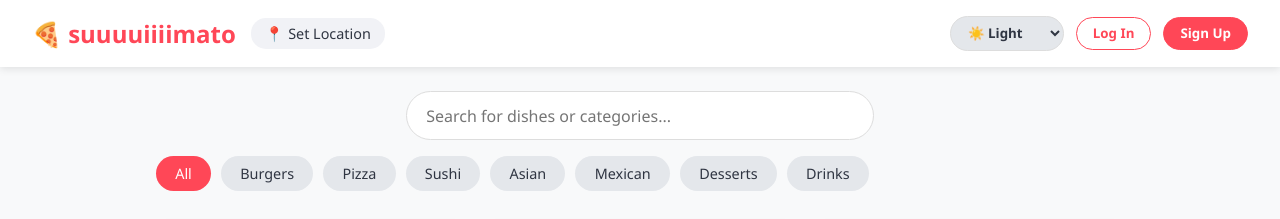
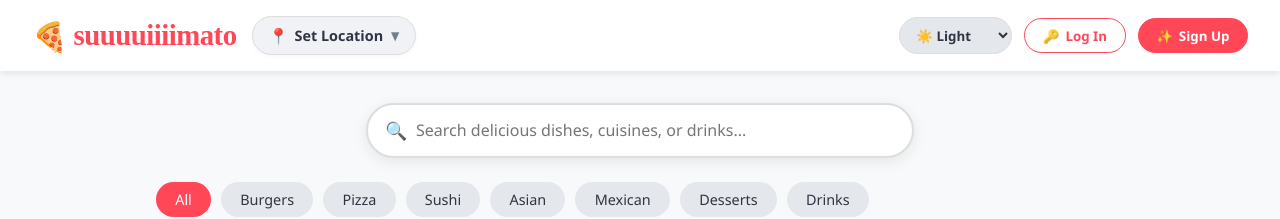
Before and after one commit to mdrosinsekh/food-packet, a website: page index.html in a window 1280 px wide. Shown: the top 219 px of the page. Drawn offline with Linux system fonts and the light colour scheme.

Commit message:
https://mdrosinsekh.github.io/food-packet/

```diff
--- a/index.html
+++ b/index.html
@@ -17,6 +17,7 @@
       --border: #ddd;
       --chip-bg: #e4e7eb;
       --badge-bg: #f1f2f6;
+      --search-shadow: rgba(0, 0, 0, 0.08);
     }
 
     [data-theme="dark"] {
@@ -30,6 +31,7 @@
       --border: #40405c;
       --chip-bg: #383850;
       --badge-bg: #383850;
+      --search-shadow: rgba(0, 0, 0, 0.3);
     }
 
     [data-theme="sunset"] {
@@ -43,6 +45,7 @@
       --border: #57295d;
       --chip-bg: #4a2350;
       --badge-bg: #4a2350;
+      --search-shadow: rgba(0, 0, 0, 0.4);
     }
 
     * {
@@ -78,29 +81,54 @@
       gap: 15px;
     }
 
+    /* Logo styled in Times New Roman */
     .logo {
-      font-size: 1.5rem;
+      font-family: 'Times New Roman', Times, serif;
+      font-size: 1.8rem;
       font-weight: bold;
+      letter-spacing: -0.5px;
       color: var(--primary);
       text-decoration: none;
+      display: flex;
+      align-items: center;
+      gap: 6px;
     }
 
+    .logo span.logo-icon {
+      font-family: 'Segoe UI', sans-serif;
+    }
+
+    /* Location Badge with Icons */
     .location-badge {
       display: flex;
       align-items: center;
-      gap: 5px;
+      gap: 6px;
       font-size: 0.9rem;
+      font-weight: 600;
       color: var(--text);
       background: var(--badge-bg);
-      padding: 0.4rem 0.9rem;
-      border-radius: 15px;
+      padding: 0.45rem 1rem;
+      border-radius: 20px;
       cursor: pointer;
-      border: none;
-      transition: background 0.2s, color 0.2s;
+      border: 1px solid var(--border);
+      transition: all 0.2s ease;
+      box-shadow: 0 2px 5px rgba(0,0,0,0.03);
     }
 
     .location-badge:hover {
-      opacity: 0.9;
+      border-color: var(--primary);
+      transform: translateY(-1px);
+    }
+
+    .location-badge .loc-icon {
+      color: var(--primary);
+      font-size: 1rem;
+    }
+
+    .location-badge .chevron-icon {
+      font-size: 0.75rem;
+      color: var(--muted);
+      margin-left: 2px;
     }
 
     .nav-actions {
@@ -113,22 +141,26 @@
       background: var(--chip-bg);
       color: var(--text);
       border: 1px solid var(--border);
-      padding: 0.4rem 0.8rem;
+      padding: 0.45rem 0.8rem;
       border-radius: 20px;
       font-weight: 600;
       cursor: pointer;
       outline: none;
     }
 
+    /* Auth Buttons with Icons */
     .btn-auth {
       background: transparent;
       border: 1.5px solid var(--primary);
       color: var(--primary);
-      padding: 0.4rem 1rem;
+      padding: 0.45rem 1.1rem;
       border-radius: 20px;
       font-weight: 600;
       cursor: pointer;
-      transition: all 0.2s;
+      display: flex;
+      align-items: center;
+      gap: 6px;
+      transition: all 0.2s ease;
     }
 
     .btn-auth.btn-primary {
@@ -140,6 +172,8 @@
       background: var(--primary-hover);
       border-color: var(--primary-hover);
       color: white;
+      transform: translateY(-1px);
+      box-shadow: 0 4px 10px rgba(255, 71, 87, 0.25);
     }
 
     .user-profile {
@@ -149,28 +183,52 @@
       font-weight: 600;
     }
 
+    /* Stylish Search Bar */
     .search-bar {
       width: 100%;
-      max-width: 500px;
-      margin: 1.5rem auto 1rem auto;
+      max-width: 580px;
+      margin: 2rem auto 1.5rem auto;
       display: flex;
       padding: 0 1rem;
     }
 
+    .search-wrapper {
+      position: relative;
+      width: 100%;
+      display: flex;
+      align-items: center;
+    }
+
+    .search-icon {
+      position: absolute;
+      left: 1.2rem;
+      font-size: 1.1rem;
+      color: var(--muted);
+      pointer-events: none;
+      transition: color 0.2s;
+    }
+
     .search-bar input {
       width: 100%;
-      padding: 0.8rem 1.2rem;
-      border: 1px solid var(--border);
+      padding: 0.9rem 1.2rem 0.9rem 3rem;
+      border: 2px solid var(--border);
       background: var(--card-bg);
       color: var(--text);
-      border-radius: 25px;
+      border-radius: 30px;
       outline: none;
       font-size: 1rem;
-      transition: border-color 0.2s;
+      box-shadow: 0 4px 15px var(--search-shadow);
+      transition: all 0.3s cubic-bezier(0.16, 1, 0.3, 1);
     }
 
     .search-bar input:focus {
       border-color: var(--primary);
+      box-shadow: 0 6px 20px rgba(255, 71, 87, 0.2);
+      transform: translateY(-1px);
+    }
+
+    .search-bar input:focus + .search-icon {
+      color: var(--primary);
     }
 
     .categories {
@@ -452,6 +510,11 @@
       padding-bottom: 0.5rem;
     }
 
+    .bill-header h3 {
+      font-family: 'Times New Roman', Times, serif;
+      font-size: 1.4rem;
+    }
+
     .bill-row {
       display: flex;
       justify-content: space-between;
@@ -492,9 +555,11 @@
 
   <header>
     <div class="logo-container">
-      <a href="#" class="logo">🍕 suuuuiiiimato</a>
+      <a href="#" class="logo"><span class="logo-icon">🍕</span> suuuuiiiimato</a>
       <button class="location-badge" id="location-badge" onclick="handleLocationBadgeClick()" aria-label="Change location">
-        📍 <span id="delivery-location">Set Location</span>
+        <span class="loc-icon">📍</span>
+        <span id="delivery-location">Set Location</span>
+        <span class="chevron-icon">▼</span>
       </button>
     </div>
     <div class="nav-actions">
@@ -504,15 +569,22 @@
         <option value="sunset">🌅 Sunset</option>
       </select>
       <div id="auth-container" style="display: flex; gap: 12px; align-items: center;">
-        <button class="btn-auth" onclick="openModal('login')">Log In</button>
-        <button class="btn-auth btn-primary" onclick="openModal('signup')">Sign Up</button>
+        <button class="btn-auth" onclick="openModal('login')">
+          <span>🔑</span> Log In
+        </button>
+        <button class="btn-auth btn-primary" onclick="openModal('signup')">
+          <span>✨</span> Sign Up
+        </button>
       </div>
     </div>
   </header>
 
   <main>
     <div class="search-bar">
-      <input type="text" id="search-input" placeholder="Search for dishes or categories..." oninput="filterDishes()" aria-label="Search food dishes">
+      <div class="search-wrapper">
+        <input type="text" id="search-input" placeholder="Search delicious dishes, cuisines, or drinks..." oninput="filterDishes()" aria-label="Search food dishes">
+        <span class="search-icon">🔍</span>
+      </div>
     </div>
 
     <div class="categories" role="tablist" aria-label="Food Categories">
@@ -918,13 +990,19 @@
         container.innerHTML = `
           <div class="user-profile">
             <span>👤 ${sanitizeText(currentUser)}</span>
-            <button class="btn-auth" onclick="logout()">Log Out</button>
+            <button class="btn-auth" onclick="logout()">
+              <span>🚪</span> Log Out
+            </button>
           </div>
         `;
       } else {
         container.innerHTML = `
-          <button class="btn-auth" onclick="openModal('login')">Log In</button>
-          <button class="btn-auth btn-primary" onclick="openModal('signup')">Sign Up</button>
+          <button class="btn-auth" onclick="openModal('login')">
+            <span>🔑</span> Log In
+          </button>
+          <button class="btn-auth btn-primary" onclick="openModal('signup')">
+            <span>✨</span> Sign Up
+          </button>
         `;
       }
     }
```
